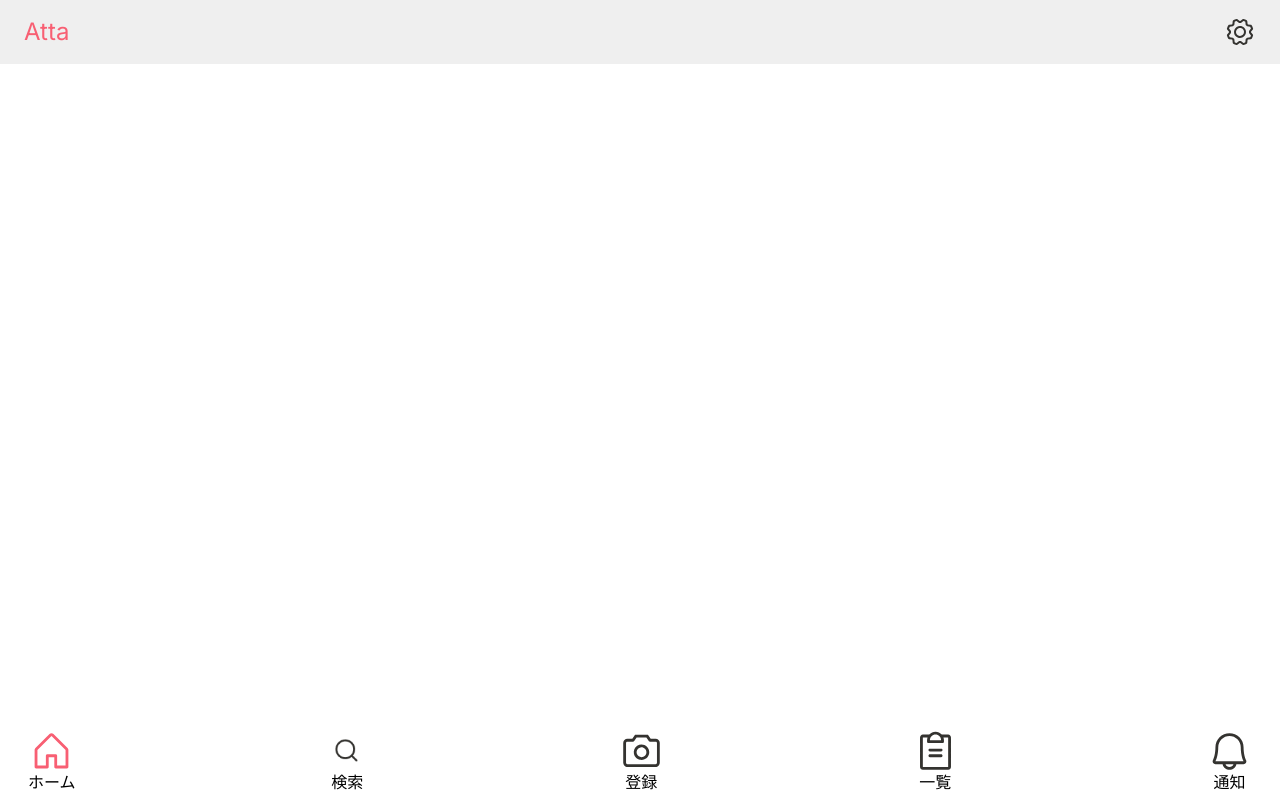
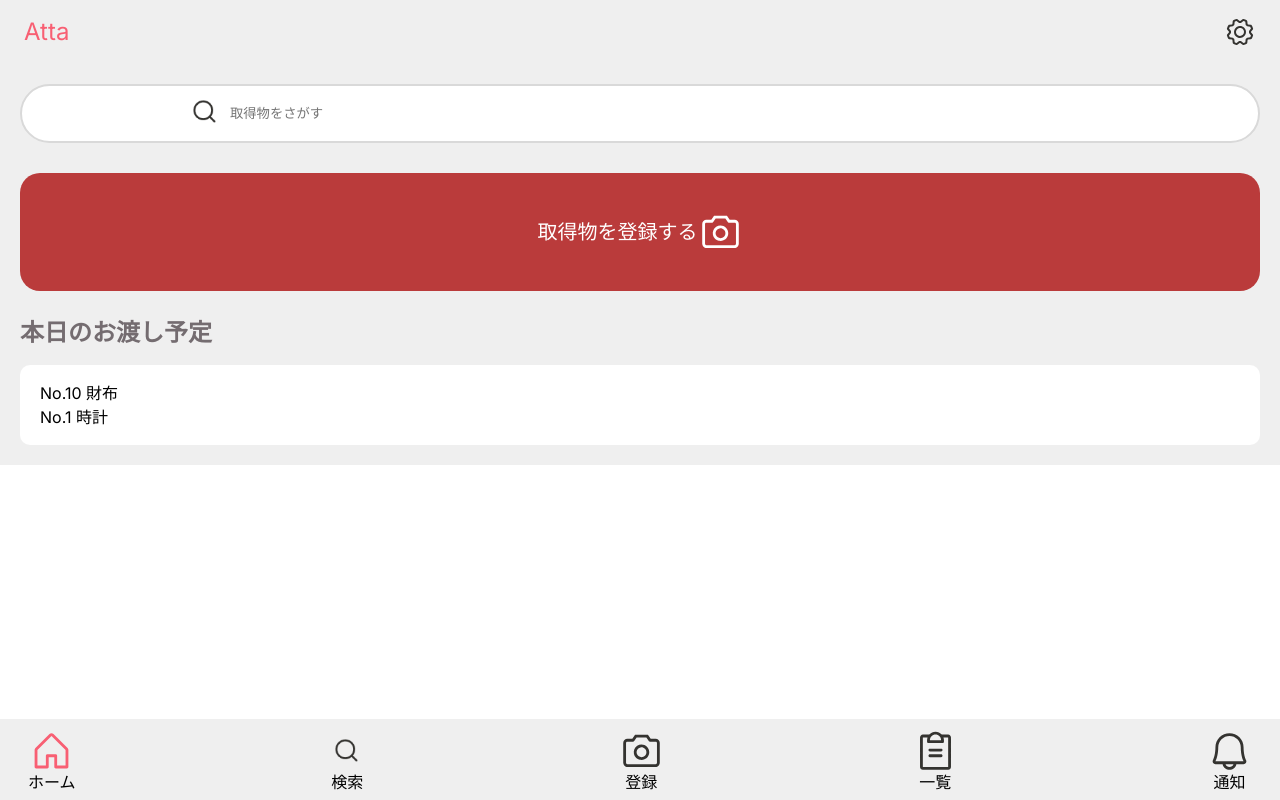
Before and after one commit to cuteball017/project-atta, a Next.js app: page / in a window 1280 px wide. Built offline with nearby package versions, Linux system fonts and the light colour scheme.

Commit message:
top pageを追加

```diff
--- /dev/null
+++ b/src/app/index.module.css
@@ -0,0 +1,67 @@
+.container {
+  display: flex;
+  flex-direction: column;
+  justify-content: center;
+
+  padding: 20px;
+  row-gap: 30px;
+
+  background-color: #efefef;
+}
+
+.searchInput {
+  display: flex;
+  justify-content: center;
+  align-items: center;
+  border: 2px solid #000;
+  border-radius: 30px;
+  border-color: #d9d9d9;
+  height: 55px;
+  background-color: #fff;
+}
+
+.searchInput input {
+  border: none;
+  width: 70%;
+  height: 95%;
+}
+
+.register {
+  display: flex;
+  justify-content: center;
+  align-items: center;
+
+  border-radius: 20px;
+  background-color: #ba3b3b;
+  color: white;
+
+  height: 118px;
+}
+
+.register p {
+  font-size: 20px;
+  /* font-weight: bold; */
+}
+
+.recievedSchedule {
+  display: flex;
+  flex-direction: column;
+  row-gap: 20px;
+}
+
+.recievedSchedule h1 {
+  font-size: 24px;
+  font-weight: bold;
+  color: #746c70;
+}
+
+.recievedSchedule ul {
+  display: flex;
+  flex-direction: column;
+  row-gap: 8px;
+
+  border-radius: 10px;
+  background-color: #fff;
+
+  padding: 20px;
+}
--- a/src/app/page.tsx
+++ b/src/app/page.tsx
@@ -1,8 +1,30 @@
+import Image from "next/image";
+import styles from "./index.module.css";
 import NavBar from "@/components/navBar/navBar";
 
 export default function Home() {
   return (
     <div>
+      <div className={styles.container}>
+        <div className={styles.searchInput}>
+          <label>
+            <Image src="/search.png" alt="search" width={45} height={45} />
+          </label>
+          <input type="text" placeholder="取得物をさがす"></input>
+        </div>
+        <div className={styles.register}>
+          <p>取得物を登録する</p>
+          <Image src="/camera-white.svg" alt="camera" width={45} height={45} />
+        </div>
+
+        <div className={styles.recievedSchedule}>
+          <h1>本日のお渡し予定</h1>
+          <ul>
+            <li>No.10 財布</li>
+            <li>No.1 時計</li>
+          </ul>
+        </div>
+      </div>
       <NavBar />
     </div>
   );
--- a/src/components/navBar/index.module.css
+++ b/src/components/navBar/index.module.css
@@ -3,6 +3,7 @@
     width: 100%;
     bottom: 0;
     z-index: 100;
+    background-color: #EFEFEF;
 }
 
 .navBar ul{
```
